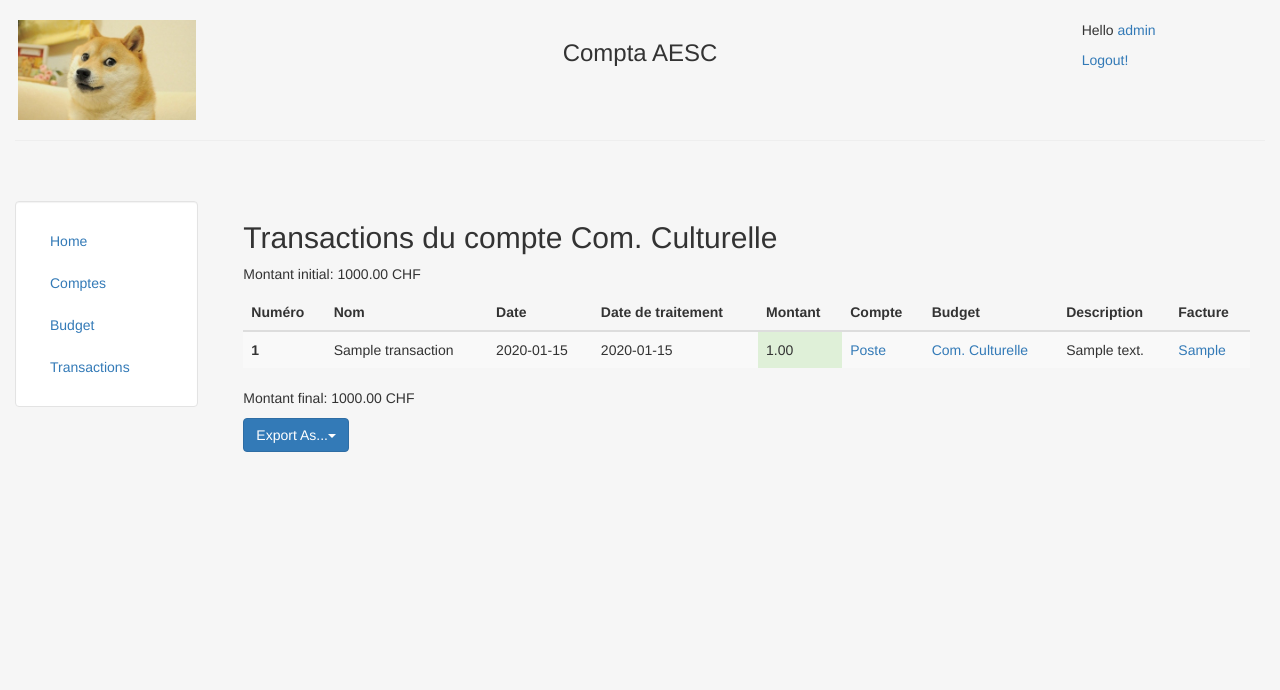
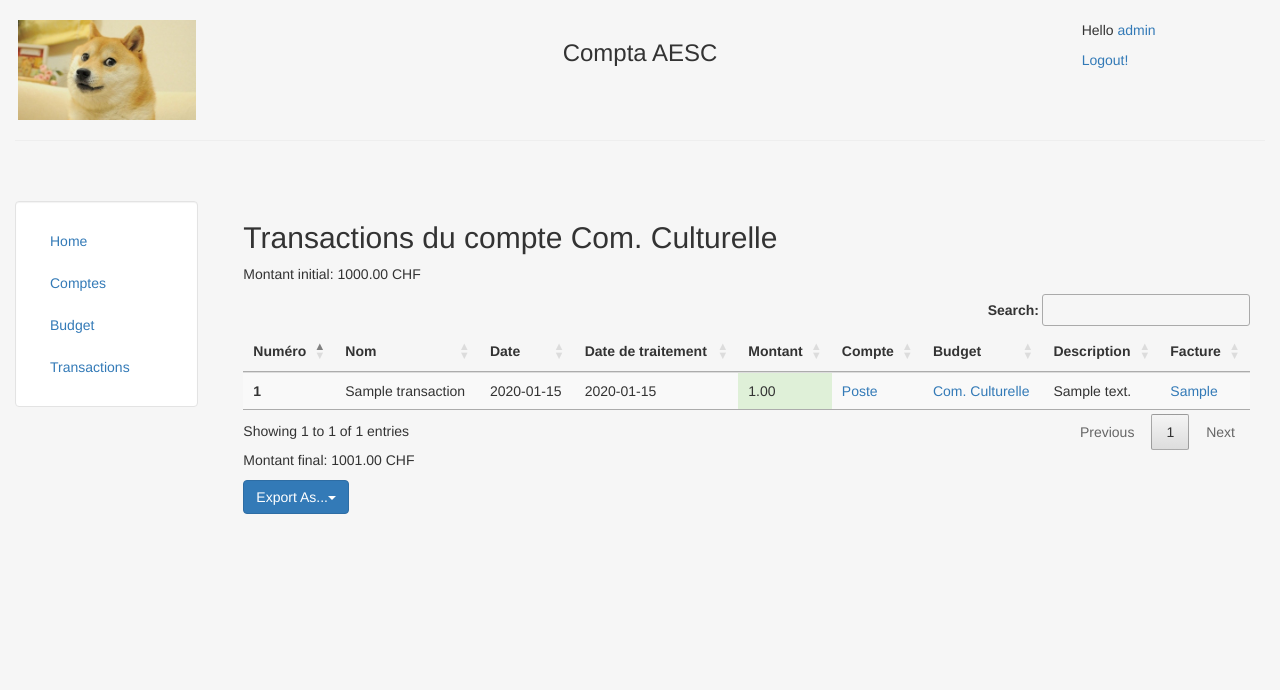
Before and after one commit to timbolle/aesc_compta, a Django app: page /budget/1 in a window 1280 px wide. Shown: the top 690 px of the page. Run offline with Django 3.2, Linux system fonts and the light colour scheme; a user stored in the database is signed in; data comes from the database, SQL or seed files in the repository; tables that the repository leaves empty hold one stand-in row (values such as "Sample post"); parts of the project's set-up code (start-up, migrations or seed data) failed here and were passed over; some libraries are stand-ins or nearby versions.

Commit message:
DataTables, Budget & Compte update and minor modifications

```diff
--- a/aesc_compta/settings.py
+++ b/aesc_compta/settings.py
@@ -28,7 +28,7 @@ BASE_DIR = os.path.dirname(os.path.dirname(os.path.abspath(__file__)))
 SECRET_KEY = 'xzo=osczu3gh7hvw4al5kr$iqt*twtd9nxcl-hfv5$&wo@k$x_'
 
 # SECURITY WARNING: don't run with debug turned on in production!
-DEBUG = False
+DEBUG = True
 
 ALLOWED_HOSTS = [
     "compta-aesc.herokuapp.com",
--- /dev/null
+++ b/compta/Other_functions.py
@@ -0,0 +1,15 @@
+from compta.models import Transaction, Compte, Budget
+
+
+def update_budget_and_comptes():
+    # For budgets
+    for b in Budget.objects.all():
+        delta_somme = sum([t.somme for t in Transaction.objects.filter(budget=b.id)])
+        b.somme_actuelle = float(b.somme_depart) + float(delta_somme)
+        b.save()
+
+    # For Comptes
+    for c in Compte.objects.all():
+        delta_somme = sum([t.somme for t in Transaction.objects.filter(compte=c.id)])
+        c.somme_actuelle = float(c.somme_depart) + float(delta_somme)
+        c.save()
--- a/compta/models.py
+++ b/compta/models.py
@@ -79,9 +79,6 @@ class Transaction(models.Model):
         return self.facture.name.split('/')[-1]
 
 
-
-
-
 @receiver(models.signals.post_save, sender=Transaction)
 def execute_after_save(sender, instance, created, *args, **kwargs):
     if created:
--- /dev/null
+++ b/compta/static/compta/js/tables.js
@@ -0,0 +1,8 @@
+$(document).ready(function() {
+    $('#transac').DataTable({
+        dom: 'Bfrtip',
+        buttons: [
+            'copy', 'csv', 'excel', 'pdf', 'print'
+        ]
+    });
+} );
--- a/compta/views.py
+++ b/compta/views.py
@@ -3,10 +3,10 @@ from django.views.generic import ListView, DetailView
 from django.utils.decorators import method_decorator
 from django.http import HttpResponse, Http404
 from compta.models import Transaction, Compte, Budget
-import csv, xlwt, re
-from datetime import datetime
+import re
 from django.contrib.auth.decorators import login_required
 from compta.export import Export
+from compta.Other_functions import update_budget_and_comptes
 
 
 def hello(request):
@@ -14,11 +14,13 @@ def hello(request):
 
 @login_required
 def index(request):
+    update_budget_and_comptes()
     return render(request, 'compta/home.html')
 
 @login_required
 def detail_compte(request, pk):
     try:
+        update_budget_and_comptes()
         compte = Compte.objects.get(pk=pk)
         transac = Transaction.objects.filter(compte=pk)
     except:
@@ -28,6 +30,7 @@ def detail_compte(request, pk):
 @login_required
 def detail_budget(request, pk):
     try:
+        update_budget_and_comptes()
         budget = Budget.objects.get(pk=pk)
         transac = Transaction.objects.filter(budget=pk)
     except:
@@ -38,6 +41,7 @@ class ListingView(ListView):
 
     @method_decorator(login_required)
     def dispatch(self, request, *args, **kwargs):
+        update_budget_and_comptes()
         return super().dispatch(request, *args, **kwargs)
 
 
--- a/templates/compta/header.html
+++ b/templates/compta/header.html
@@ -6,8 +6,19 @@
 	<meta charset="utf-8" />
 	{% load static %}
 	<link rel="stylesheet" href="{% static 'bootstrap/css/bootstrap.min.css' %}" type = "text/css"/>
+{#    <link rel="stylesheet" type="text/css" href="{% static 'DataTables/DataTables-1.10.18/css/jquery.dataTables.css' %}"/>#}
+    <link rel="stylesheet" type="text/css" href="{% static 'DataTables/DataTables-1.10.18/css/dataTables.bootstrap4.css' %}"/>
     <script src="{% static 'jquery/jquery-3.2.1.min.js' %}"></script>
     <script src="{% static 'bootstrap/js/bootstrap.min.js' %}"></script>
+    <link rel="stylesheet" type="text/css" href="https://cdn.datatables.net/v/bs4/jszip-2.5.0/dt-1.10.18/b-1.5.4/b-flash-1.5.4/b-html5-1.5.4/b-print-1.5.4/fh-3.1.4/datatables.min.css"/>
+
+    <script type="text/javascript" src="https://cdnjs.cloudflare.com/ajax/libs/pdfmake/0.1.36/pdfmake.min.js"></script>
+    <script type="text/javascript" src="https://cdnjs.cloudflare.com/ajax/libs/pdfmake/0.1.36/vfs_fonts.js"></script>
+    <script type="text/javascript" src="https://cdn.datatables.net/v/bs4/jszip-2.5.0/dt-1.10.18/b-1.5.4/b-flash-1.5.4/b-html5-1.5.4/b-print-1.5.4/fh-3.1.4/datatables.min.js"></script>
+
+
+    <script type="text/javascript" src="{% static 'compta/js/tables.js' %}"></script>
+
 	<meta name="viewport" content = "width=device-width, initial-scale=1.0">
 
 	<style type="text/css">
--- a/templates/compta/includes/transac.html
+++ b/templates/compta/includes/transac.html
@@ -1,5 +1,5 @@
 {% block content %}
-<table class="table table-striped">
+<table id="transac" class="table table-striped">
     <thead>
       <tr>
         <th>Numéro</th>
--- a/templates/compta/transaction.html
+++ b/templates/compta/transaction.html
@@ -1,6 +1,6 @@
 {% extends "compta/header.html" %}
 {% block content %}
-    <h2 xmlns="http://www.w3.org/1999/html">Transactions</h2>
+    <h2 >Transactions</h2>
 
     {% include 'compta/includes/transac.html' with object_list=object_list %}
 
```
